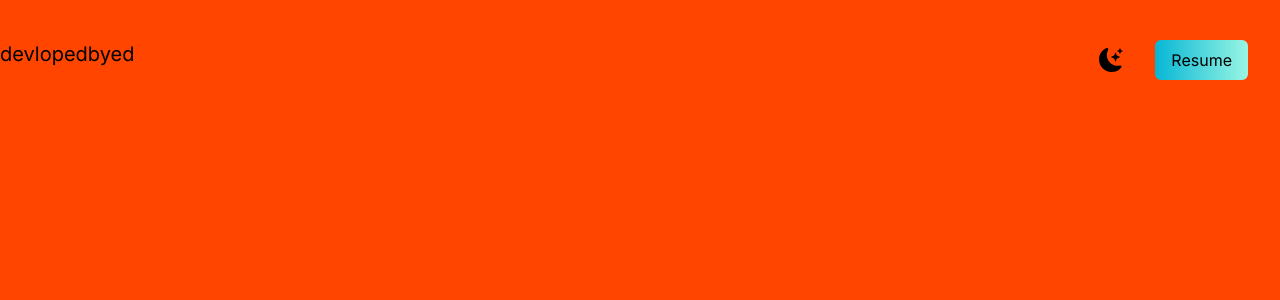
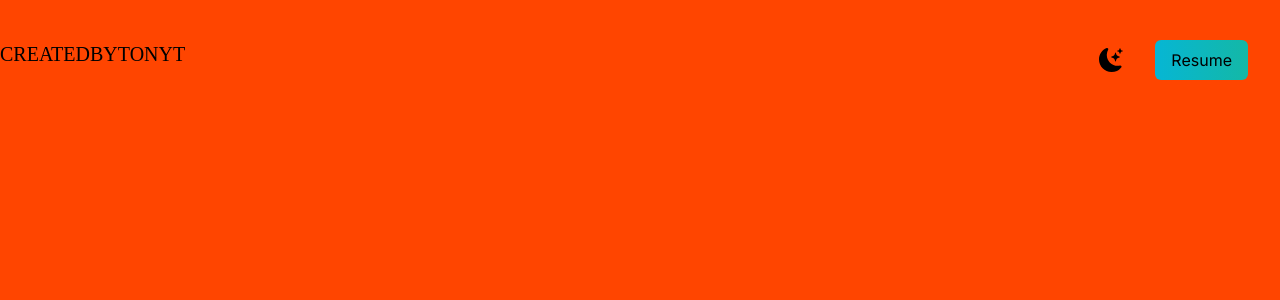
Before and after one commit to StackHustla/react-portfoliov2, a Next.js app: page / in a window 1280 px wide. Shown: the top 300 px of the page. Built offline with nearby package versions, Linux system fonts and the light colour scheme.

Commit message:
Adding more fonts

```diff
--- /dev/null
+++ b/src/app/components/components.css
@@ -0,0 +1,3 @@
+.custom-button {
+    @apply px-4 py-2 rounded bg-yellow-500 text-white ml-4;/* revisit. I want to have a component sheet or something */
+  }
--- a/src/app/globals.css
+++ b/src/app/globals.css
@@ -31,20 +31,22 @@ body {
     text-wrap: balance;
   }
 }
+
 @font-face {
   font-family: "burtons";
   src: url("/Users/tonymoore/Desktop/Escape/Github/react-portfoliov2/public/Burtons.otf");
 }
-.custom-button {
-  @apply px-4 py-2 rounded bg-yellow-500 text-white ml-4;
+
+@font-face {
+  font-family: "cheque", 'Times New Roman', Times, serif;
+  src: url("/Users/tonymoore/Desktop/Escape/Github/react-portfoliov2/public/Cheque-Black.otf");
 }
 
-.underline-smooth {
- @apply relative inline cursor-pointer text-xl font-medium before:bg-violet-600  before:absolute before:-bottom-0.5 before:block before:h-[2px] before:w-full before:origin-bottom-right before:scale-x-0 before:transition before:duration-300 before:ease-in-out hover:before:origin-bottom-left hover:before:scale-x-100;
+
+.custom-button {
+  @apply px-4 py-2 rounded bg-yellow-500 text-white ml-4;/* revisit. I want to have a component sheet or something */
 }
 
-/* Gradient Styles test
-======================= */
 .resume-button {
   position: relative;
 }
--- a/src/app/page.js
+++ b/src/app/page.js
@@ -9,10 +9,10 @@ export default function Home() {
       <div >
         <section className=" bg-primary min-h-screen">
           <nav className="py-10 mb-12 flex justify-between">
-            <h1 className="text-xl ">devlopedbyed</h1>
+            <h1 className="text-xl font-cheque uppercase ">CreatedbyTonyT</h1>
             <ul className="flex items-center">
-              <li className="cursor-pointer text-2xl "><BsFillMoonStarsFill /></li>
-              <li className=" bg-gradient-to-r from-cyan-500 to-teal-200 ml text-black px-4 py-2 rounded-md mr-8 ml-8"><a href="#">Resume</a></li>
+              <li className="cursor-pointer text-2xl  "><BsFillMoonStarsFill /></li>
+              <li className=" bg-gradient-to-r from-cyan-500 to-teal-500 ml text-black px-4 py-2 rounded-md mr-8 ml-8"><a href="#">Resume</a></li>
             </ul>
           </nav>
         </section>
--- a/tailwind.config.js
+++ b/tailwind.config.js
@@ -16,7 +16,12 @@ module.exports = {
         primary: '#FF4500',
         secondary: '#007BFF',
         accent: '#6C757D',
-
+      },
+      fontFamily: {
+        burtons: "burtons",
+      },
+      fontFamily: {
+        cheque: "cheque",
       },
     },
   },
```
Also changed, not shown: public/Araboto-Black.ttf (added), public/Cheque-Black.otf (added).
